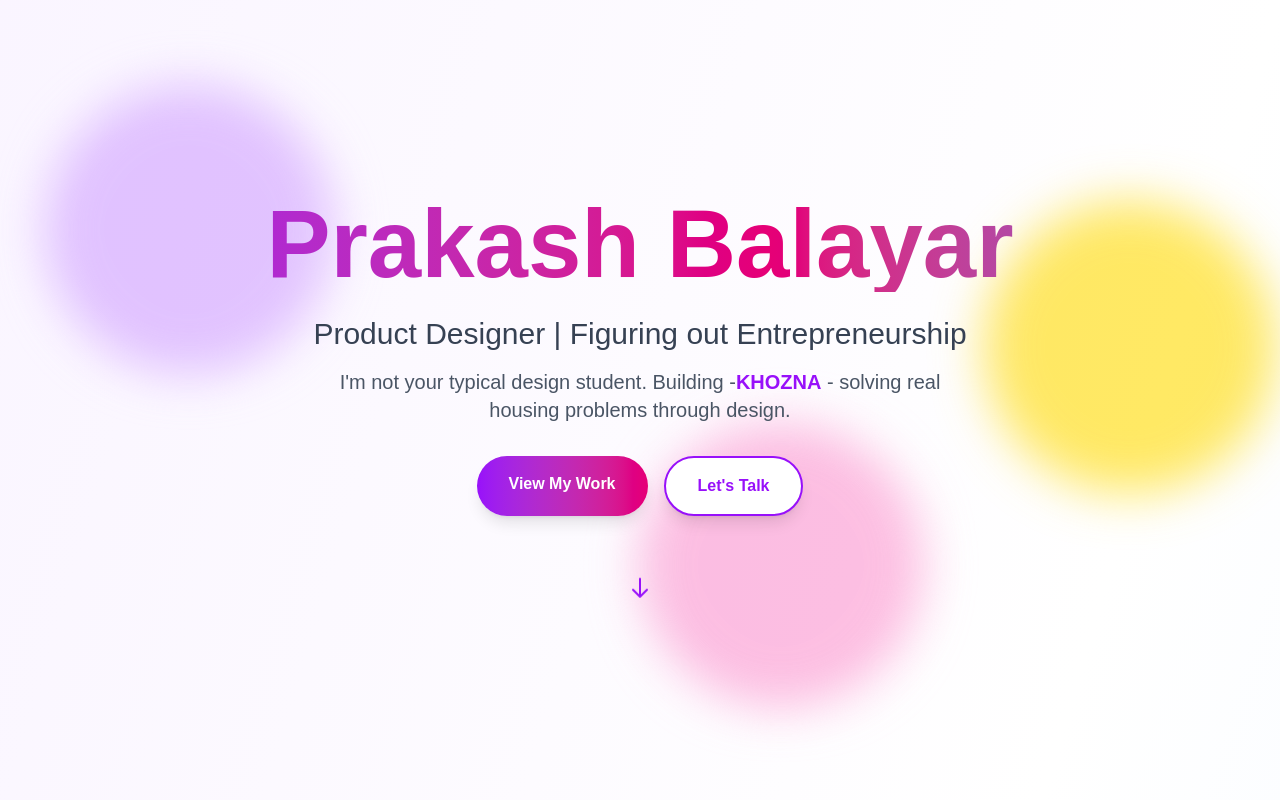
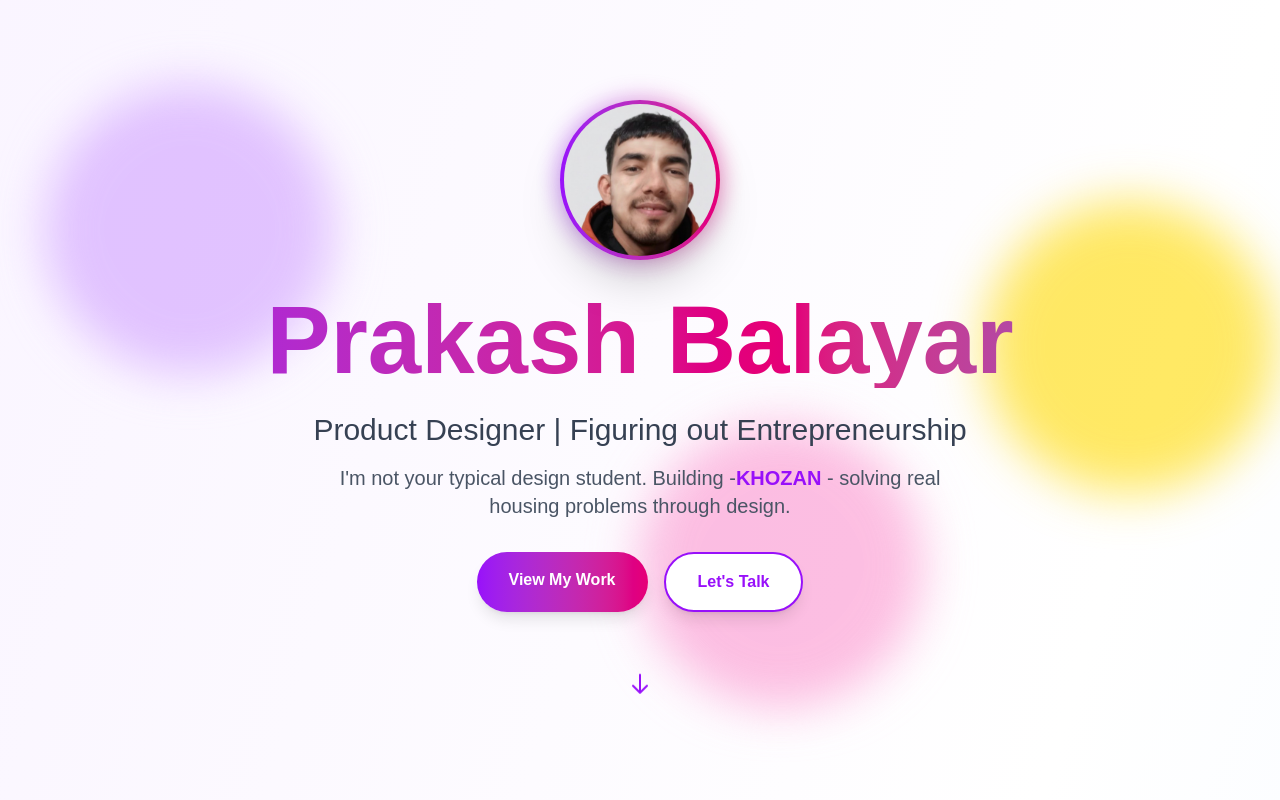
Before and after one commit to Prakas-sys/prakash-portfolio, a Next.js app: page / in a window 1280 px wide. Shown: the top 800 px of the page. Built offline with nearby package versions, Linux system fonts and the light colour scheme.

Commit message:
feat: add profile image to hero and fix branding consistency

```diff
--- a/components/Hero.tsx
+++ b/components/Hero.tsx
@@ -7,6 +7,17 @@ export default function Hero() {
       <div className="absolute bottom-20 left-1/2 w-72 h-72 bg-pink-300 rounded-full mix-blend-multiply filter blur-xl opacity-70 animate-blob animation-delay-4000"></div>
 
       <div className="relative z-10 text-center max-w-4xl">
+        <div className="w-32 h-32 md:w-40 md:h-40 mx-auto mb-8 relative group">
+          <div className="absolute inset-0 bg-gradient-to-r from-purple-600 to-pink-600 rounded-full blur-md opacity-50 group-hover:opacity-100 transition-opacity duration-500"></div>
+          <div className="relative w-full h-full rounded-full p-1 bg-gradient-to-r from-purple-600 to-pink-600 overflow-hidden shadow-2xl">
+            <img
+              src="/profile image.jpeg"
+              alt="Prakash Balayar"
+              className="w-full h-full object-cover rounded-full"
+            />
+          </div>
+        </div>
+
         <h1 className="text-6xl md:text-8xl font-bold mb-6 bg-clip-text text-transparent bg-gradient-to-r from-purple-600 via-pink-600 to-blue-600 animate-gradient">
           Prakash Balayar
         </h1>
@@ -14,7 +25,7 @@ export default function Hero() {
           Product Designer | Figuring out Entrepreneurship
         </p>
         <p className="text-xl text-gray-600 mb-8 max-w-2xl mx-auto">
-          I'm not your typical design student. Building -<span className="font-bold text-purple-600">KHOZNA</span> -
+          I'm not your typical design student. Building -<span className="font-bold text-purple-600">KHOZAN</span> -
           solving real housing problems through design.
         </p>
         <div className="flex gap-4 justify-center flex-wrap">
```
